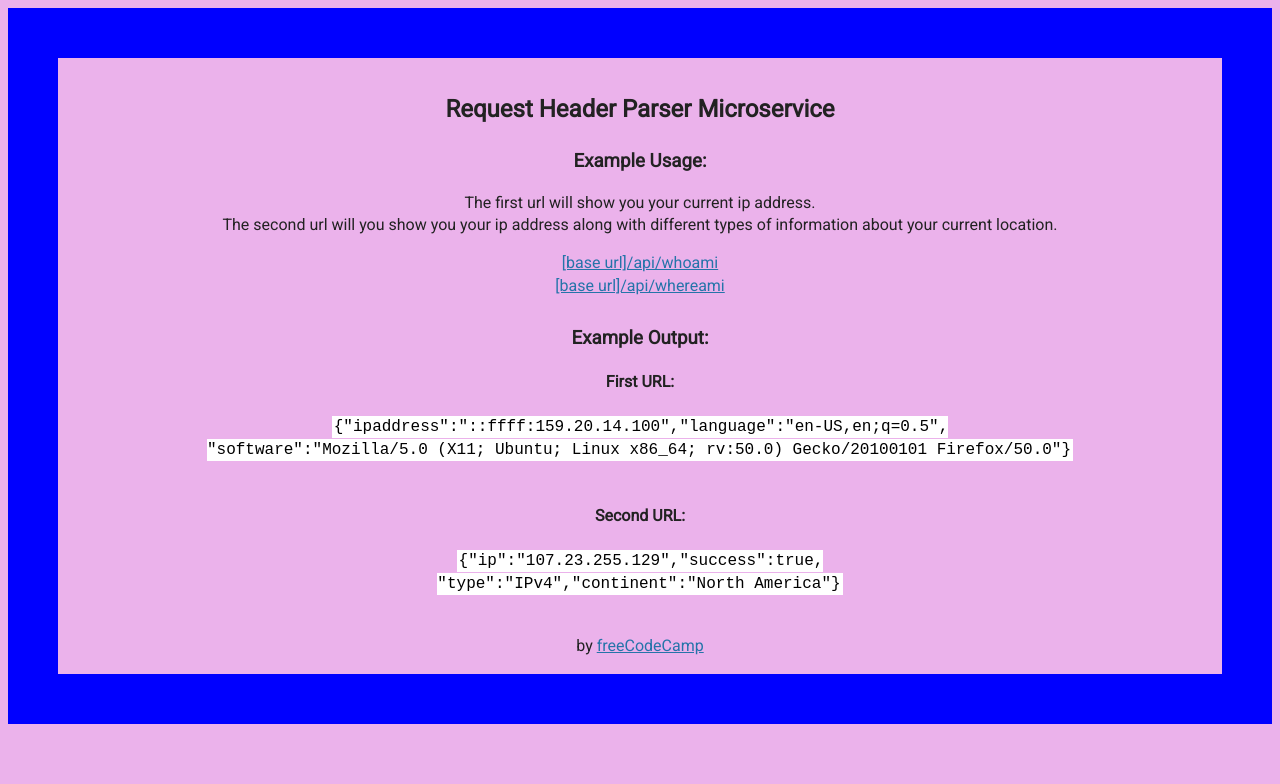
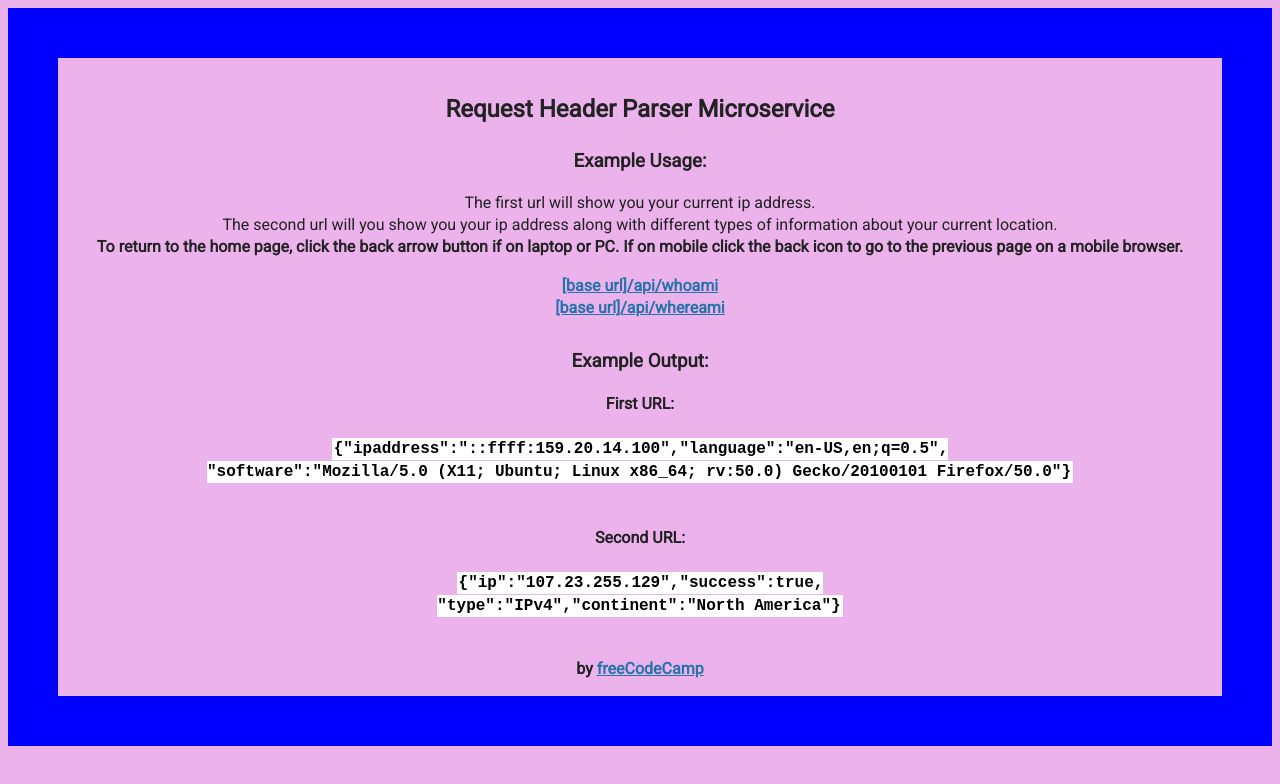
Before and after one commit to Dime1999/RequestHeaderParser, a website: page views/index.html in a window 1280 px wide. Drawn offline with Linux system fonts and the light colour scheme; files that its build step writes are made by us from their sources.

Commit message:
Update index.html

```diff
--- a/views/index.html
+++ b/views/index.html
@@ -15,7 +15,10 @@
 
         <h3>Example Usage:</h3>
         <p>The first url will show you your current ip address.<br> The second url will you show you your
-          ip address along with different types of information about your current location.</p>
+          ip address along with different types of information about your current location.<br>
+          <b>To return to the home page, click the back arrow button if on laptop or PC. If on mobile click the back
+            icon to go to the previous page on a mobile browser.<b>
+        </p>
         <p>
           <a href="api/whoami">[base url]/api/whoami</a><br>
           <a href="api/whereami">[base url]/api/whereami</a>
```
